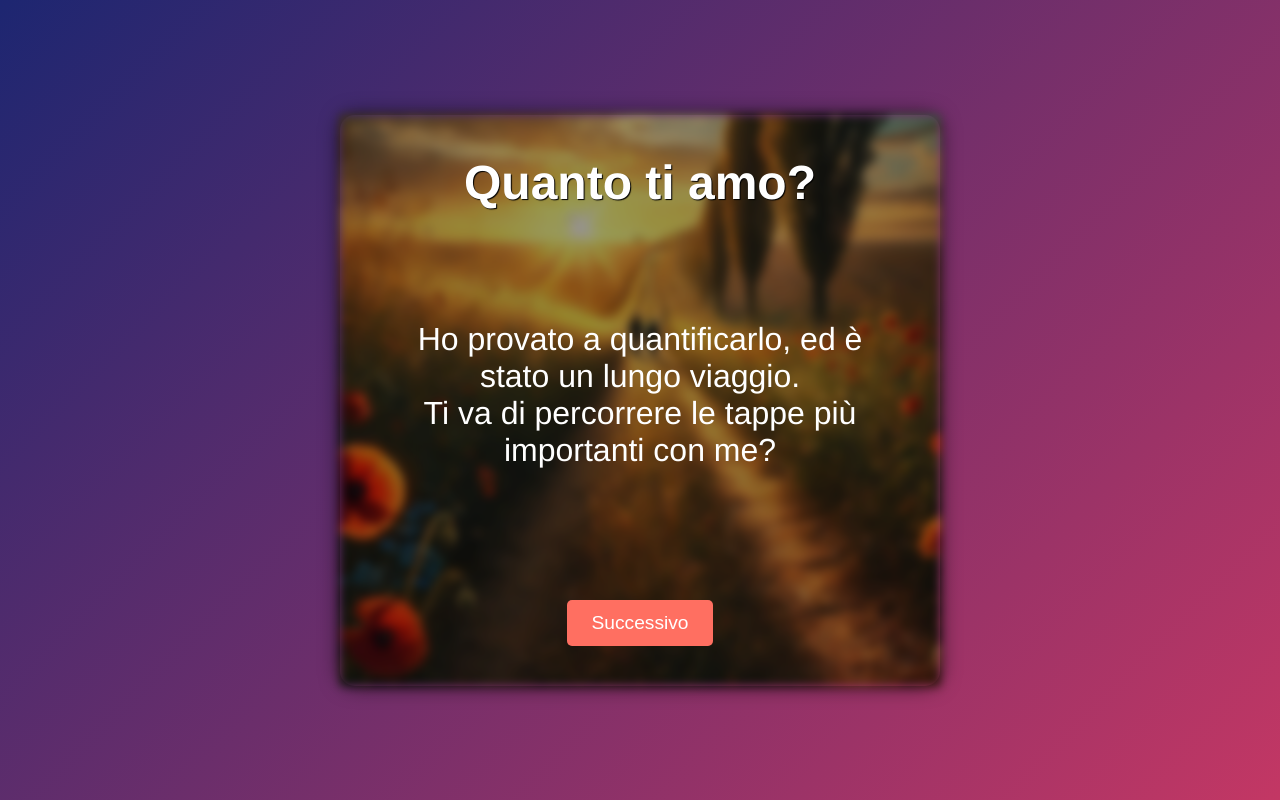
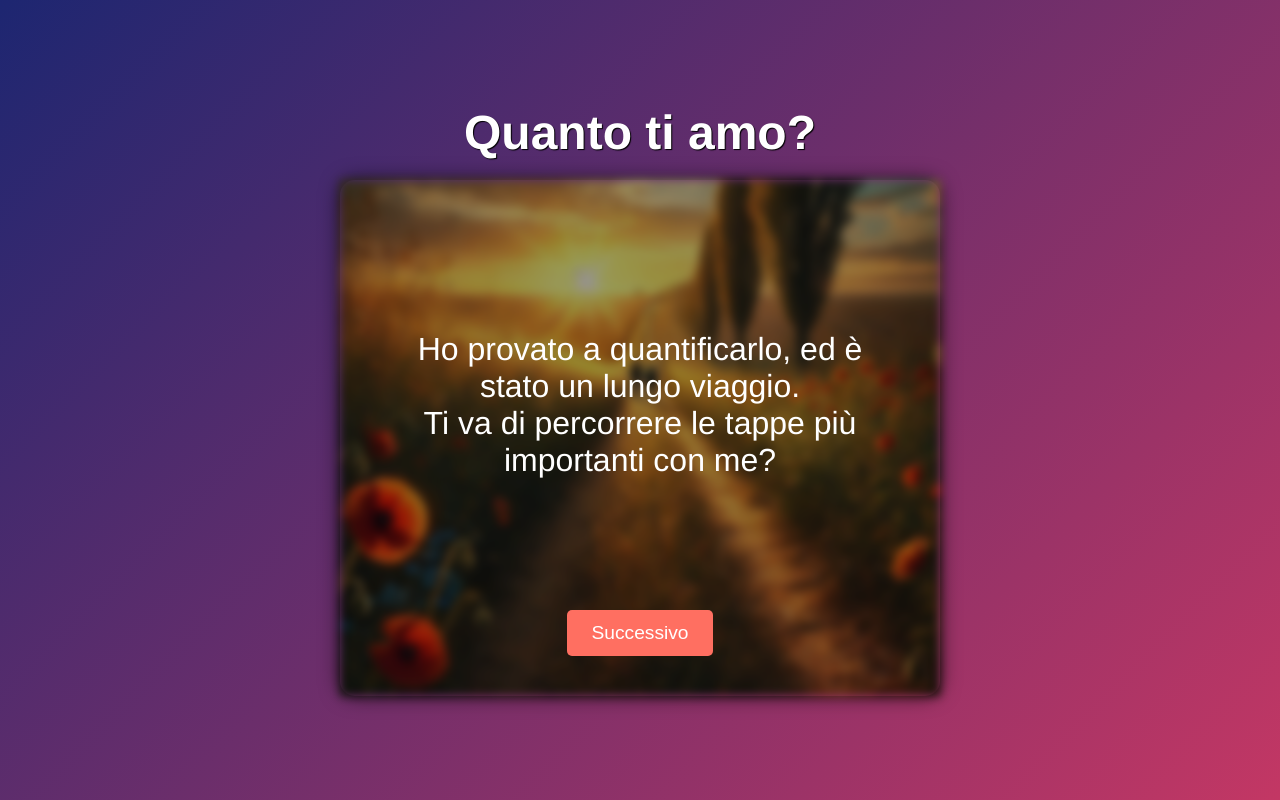
Before and after one commit to falker47/Valentine-WebApp, a plain HTML site: page index.html in a window 1280 px wide. Drawn offline with Linux system fonts and the light colour scheme.

Commit message:
Moved title on top

```diff
--- a/index.html
+++ b/index.html
@@ -9,14 +9,11 @@
 </head>
 <body>
   <div class="container">
+    <!-- Il titolo ora è posizionato come blocco sopra il contenuto -->
+    <h1 id="title">Quanto ti amo?</h1>
     <div class="content">
-      <!-- Intestazione fuori dal background -->
-      <h1 id="title">Quanto ti amo?</h1>
-      <!-- Div di background: apparirà sotto l'intestazione -->
       <div class="bg"></div>
-      <!-- Container in cui verrà caricato il contenuto degli step -->
       <div id="stepDisplay" class="step-display"></div>
-      <!-- Gruppo di pulsanti per navigare -->
       <div class="button-group">
         <button id="prevButton" style="display: none;">Indietro</button>
         <button id="nextButton">Successivo</button>
--- a/styles.css
+++ b/styles.css
@@ -14,6 +14,7 @@ html, body {
 /* Container principale */
 .container {
   display: flex;
+  flex-direction: column; /* Aggiunto per disporre gli elementi verticalmente */
   align-items: center;
   justify-content: center;
   background: linear-gradient(135deg, #1d2671, #c33764);
@@ -23,6 +24,7 @@ html, body {
   width: 100%;
   z-index: 0;
 }
+
 
 /* Box centrale */
 .content {
@@ -148,6 +150,11 @@ button:hover {
   background-color: rgba(0, 0, 0, 0.3);
 }
 
+#title {
+  margin-bottom: 20px;
+  position: relative;
+  z-index: 9999; /* Per garantire che sia sempre visibile */
+}
 
 
 
```
